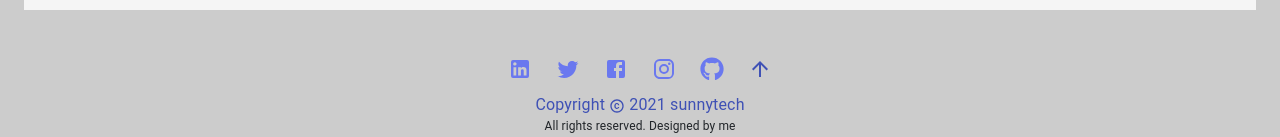
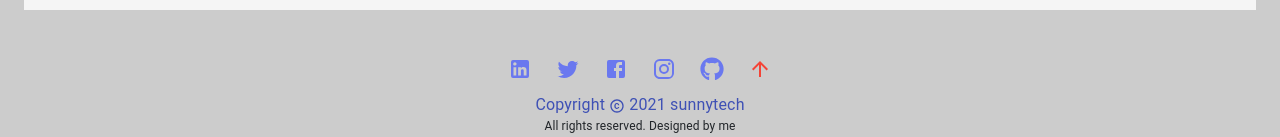
Before and after one commit to iriemena/my-portfolio-website, a React (Create React App) app in the folder client/: page / in a window 1280 px wide. Shown: the part 2076-2213 px from the top of the page. Built offline with nearby package versions, Linux system fonts and the light colour scheme; no server answers; the HTML template or start-up script is replaced by a standard one.

Commit message:
rm marginBtn

```diff
--- a/client/src/Pages/Footer.js
+++ b/client/src/Pages/Footer.js
@@ -52,10 +52,7 @@ function Footer() {
           {year}
           <span> sunnytech</span>
         </Typography>
-        <Typography
-          variant="body1"
-          style={{ marginBottom: "50px", fontSize: "12px" }}
-        >
+        <Typography variant="body1" style={{ fontSize: "12px" }}>
           All rights reserved. Designed by me
         </Typography>
       </div>
--- a/client/src/UpLink.js
+++ b/client/src/UpLink.js
@@ -23,8 +23,9 @@ function UpLink() {
     <IconButton>
       <ArrowUpwardIcon
         className={`${visible ? "uplink" : ""}`}
-        color="primary"
+        // color="primary"
         onClick={handleClick}
+        color="error"
       />
     </IconButton>
   );
```
